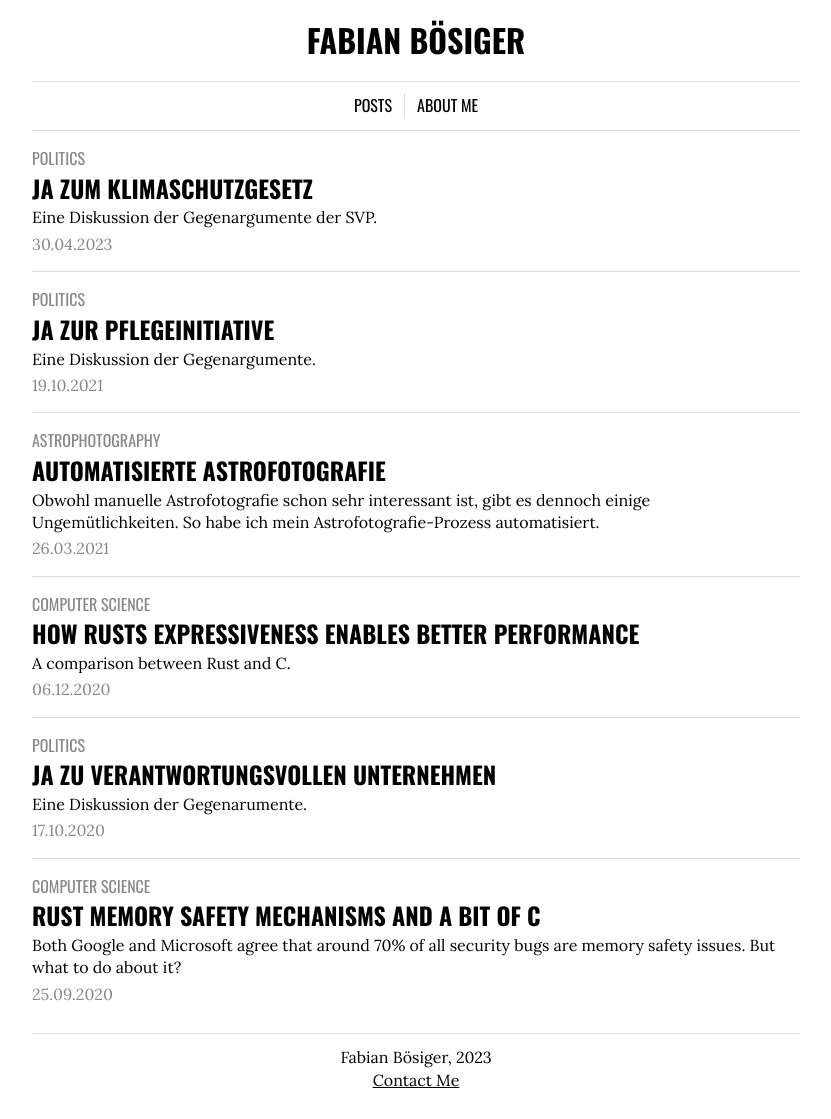
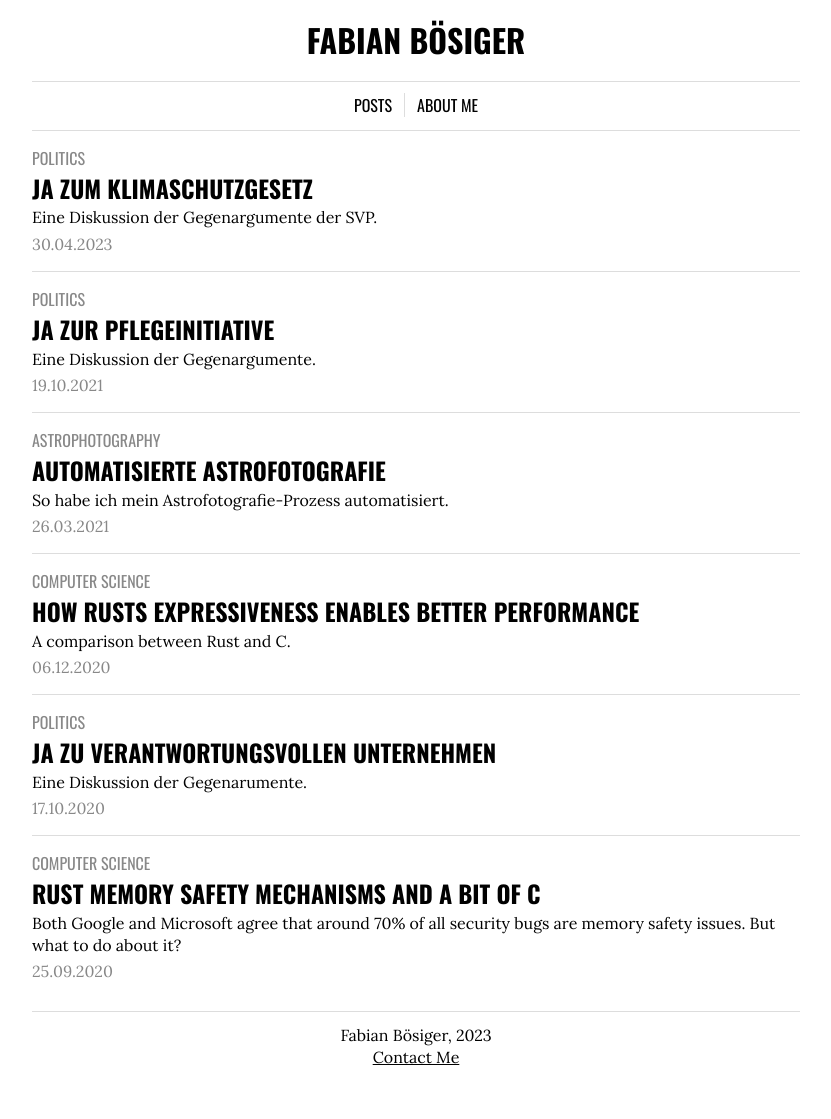
Before and after one commit to fabianboesiger/fabianboesiger.github.io, a Jekyll site: the page built from index.html, in a window 1280 px wide. Shown: the whole page, without its empty margins (224-1055 px from the left). Built offline with Jekyll 4.4.1, drawn with Linux system fonts in a browser that asks for light colours; after the commit the page ends 1097 px from its top, so only the background shows below that.

Commit message:
Update 2021-03-26-astrophotography-setup.md

```diff
--- a/_posts/2021-03-26-astrophotography-setup.md
+++ b/_posts/2021-03-26-astrophotography-setup.md
@@ -4,7 +4,7 @@ title: Automatisierte Astrofotografie
 date: 2021-03-26 16:00:00 +0100
 category: Astrophotography
 tags: [Astrofotografie, Automatisierung]
-description: "Obwohl manuelle Astrofotografie schon sehr interessant ist, gibt es dennoch einige Ungemütlichkeiten. So habe ich mein Astrofotografie-Prozess automatisiert."
+description: "So habe ich mein Astrofotografie-Prozess automatisiert."
 ---
 ## Das Problem
 
```
